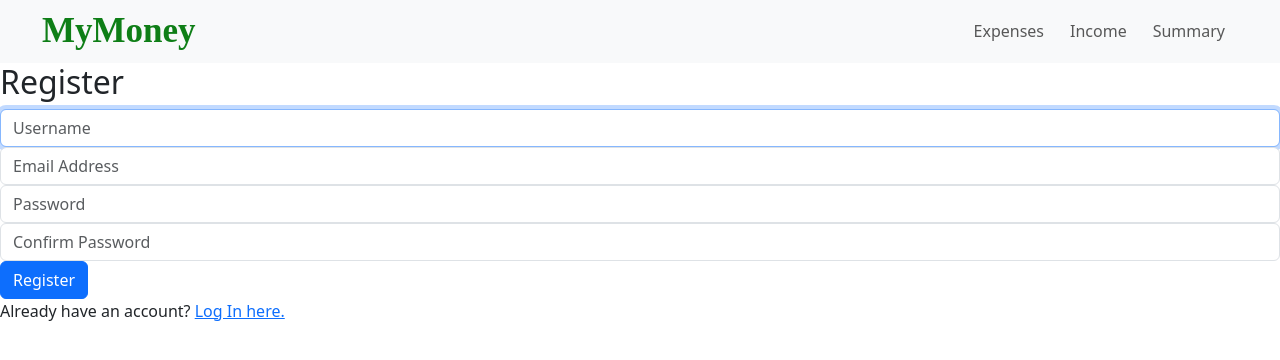
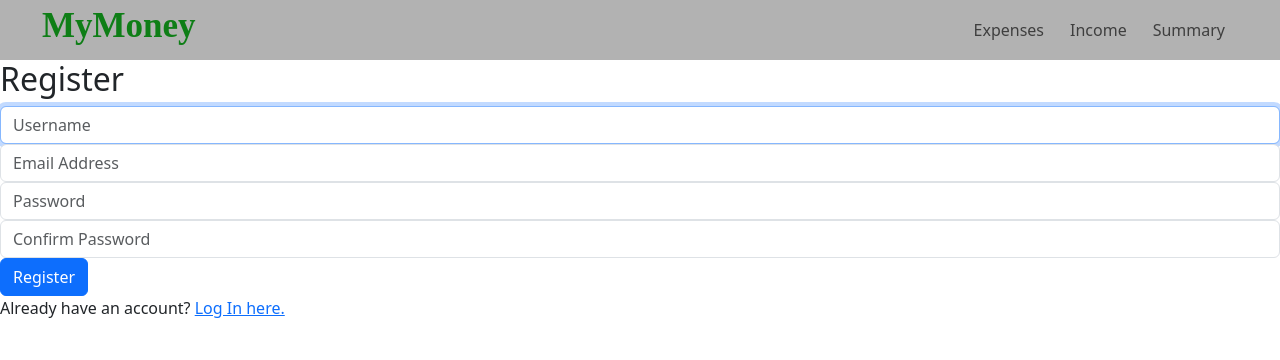
Before and after one commit to Franco-Postulka/MyMoney, a Django app: page /mymoney/register in a window 1280 px wide. Shown: the top 360 px of the page. Run offline with Django 5.2, Linux system fonts and the light colour scheme.

Commit message:
Solve toggle button problem

```diff
--- a/mymoney/static/mymoney/styles.css
+++ b/mymoney/static/mymoney/styles.css
@@ -7,6 +7,7 @@
 
 #navbar {
   padding: 0 30px;
+  background-color: rgb(178, 178, 178) !important;
 }
 
 #navbarSupportedContent {
--- a/mymoney/static/mymoney/styles.scss
+++ b/mymoney/static/mymoney/styles.scss
@@ -8,6 +8,7 @@ $color: rgb(14, 126, 22);
 }
 #navbar{
     padding: 0 30px;
+    background-color: rgb(178, 178, 178) !important;
 }
 #navbarSupportedContent {
     margin: auto;
--- a/mymoney/templates/mymoney/layout.html
+++ b/mymoney/templates/mymoney/layout.html
@@ -7,26 +7,26 @@
         <title>MyMoney</title>
         <link href="https://cdn.jsdelivr.net/npm/bootstrap@5.3.3/dist/css/bootstrap.min.css" rel="stylesheet" integrity="sha384-QWTKZyjpPEjISv5WaRU9OFeRpok6YctnYmDr5pNlyT2bRjXh0JMhjY6hW+ALEwIH" crossorigin="anonymous">
         <link href="{% static 'mymoney/styles.css' %}" rel="stylesheet">
-        <meta http-equiv="Content-Security-Policy" content="script-src https://cdn.jsdelivr.net/npm/bootstrap@5.3.3/dist/js/bootstrap.bundle.min.js; child-src 'none'; object-src 'none'">
-        <script src="https://cdn.jsdelivr.net/npm/bootstrap@5.3.3/dist/js/bootstrap.bundle.min.js" integrity="sha384-YvpcrYf0tY3lHB60NNkmXc5s9fDVZLESaAA55NDzOxhy9GkcIdslK1eN7N6jIeHz" crossorigin="anonymous"></script>
+        <script defer src="https://cdn.jsdelivr.net/npm/bootstrap@5.3.3/dist/js/bootstrap.bundle.min.js" integrity="sha384-YvpcrYf0tY3lHB60NNkmXc5s9fDVZLESaAA55NDzOxhy9GkcIdslK1eN7N6jIeHz" crossorigin="anonymous"></script>
     </head>
 <body>
     <nav class="navbar navbar-expand-lg bg-body-tertiary" id="navbar">
         <div class="container-fluid">
-            <a class="navbar-brand" href="#" id="brand">MyMoney</a>
-            <button class="navbar-toggler" type="button" data-bs-toggle="collapse" data-bs-target="#navbarSupportedContent" aria-controls="navbarSupportedContent" aria-expanded="false" aria-label="Toggle navigation">
+        <h1 class="navbar-brand" id="brand">MyMoney</h1>
+        <!-- <a class="navbar-brand" href="#">MyMoney</a> -->
+        <button class="navbar-toggler" type="button" data-bs-toggle="collapse" data-bs-target="#navbarTogglerDemo02" aria-controls="navbarTogglerDemo02" aria-expanded="false" aria-label="Toggle navigation">
             <span class="navbar-toggler-icon"></span>
         </button>
-            <div class="collapse navbar-collapse" id="navbarSupportedContent">
+        <div class="collapse navbar-collapse" id="navbarTogglerDemo02">
             <ul class="navbar-nav me-auto mb-2 mb-lg-0">
             <li class="nav-item">
-                <a class="nav-link" aria-current="page" href="#">Expenses</a>
+                <a class="nav-link" href="#">Expenses</a>
             </li>
             <li class="nav-item">
                 <a class="nav-link" href="#">Income</a>
             </li>
             <li class="nav-item">
-                <a class="nav-link">Summary</a>
+                <a class="nav-link" href="#">Summary</a>
             </li>
             {% if user.is_authenticated %}
                 <li class="nav-item" >
```
Also changed, not shown: 1 other file. Lines whose indentation alone changed are shown as unchanged.
